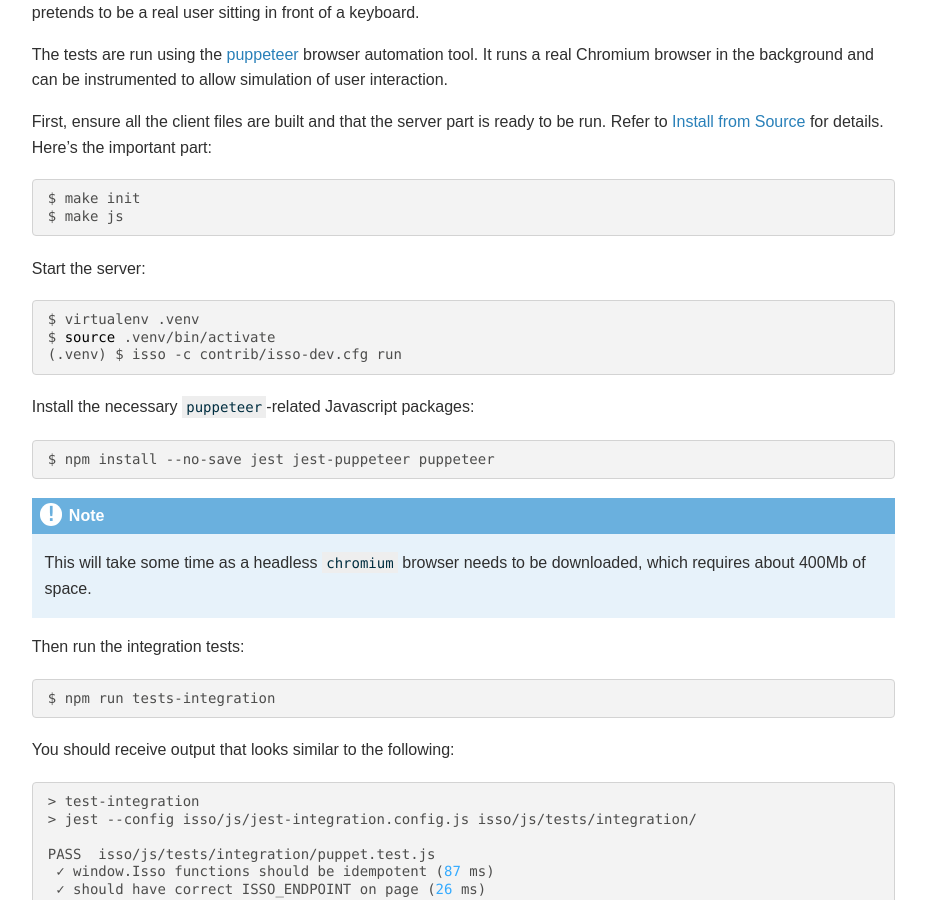
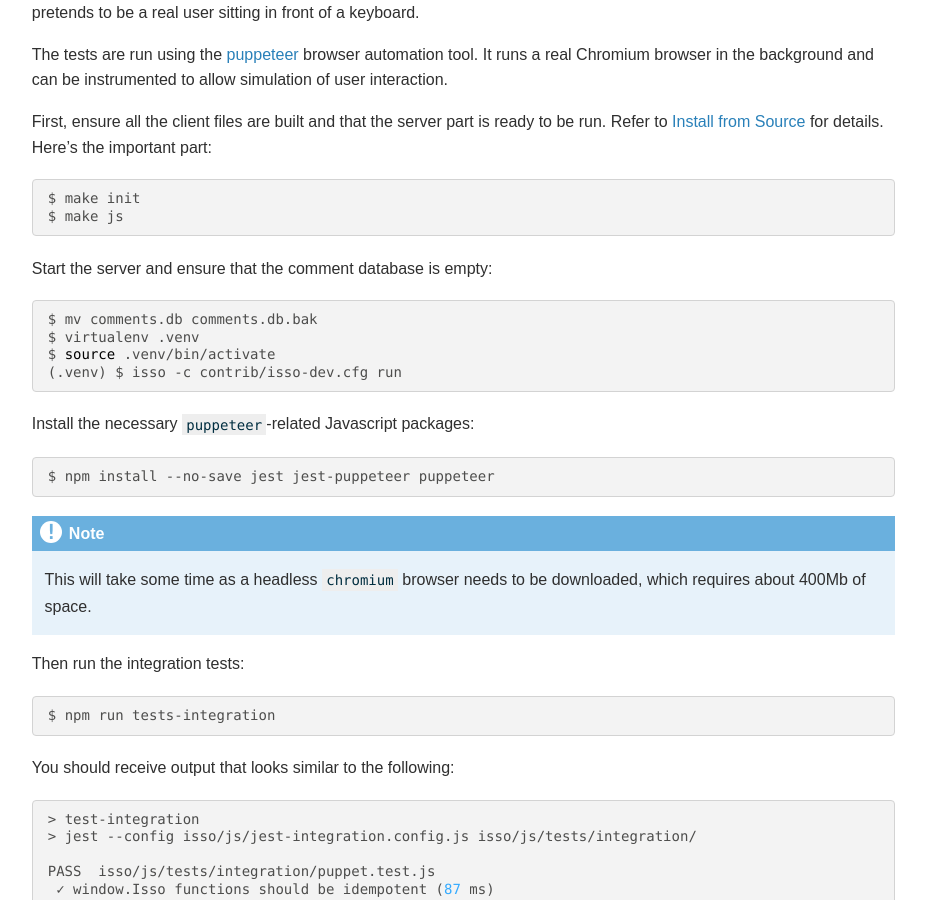
Before and after one commit to isso-comments/isso, a Sphinx documentation site: the page built from docs/docs/technical-docs/testing-client.rst, in a window 1280 px wide and 900 px high, scrolled down 1351 px. Shown: the whole window, without its empty margins (305-1231 px from the left). Built offline with Sphinx 7.4.7, drawn with Linux system fonts in a browser that asks for light colours.

Commit message:
docs: testing-client: Ensure db is empty on e2e tests

```diff
--- a/docs/docs/technical-docs/testing-client.rst
+++ b/docs/docs/technical-docs/testing-client.rst
@@ -76,10 +76,11 @@
    $ make init
    $ make js
 
-Start the server:
+Start the server and ensure that the comment database is empty:
 
 .. code-block:: bash
 
+   $ mv comments.db comments.db.bak
    $ virtualenv .venv
    $ source .venv/bin/activate
    (.venv) $ isso -c contrib/isso-dev.cfg run
```
